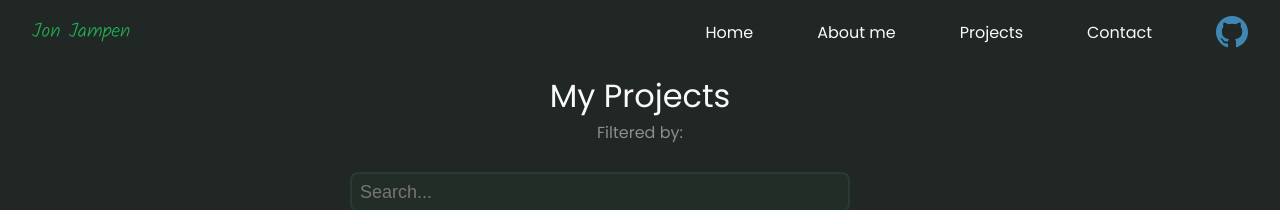
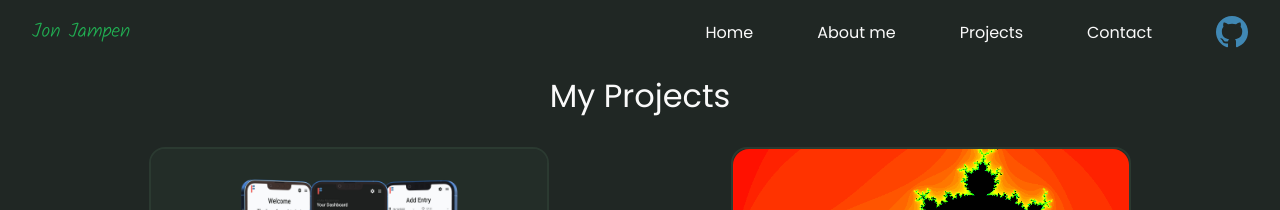
Before and after one commit to jonjampen/portfolio, a SvelteKit app: page /projects in a window 1280 px wide. Shown: the top 210 px of the page. Built offline with nearby package versions, Linux system fonts and the light colour scheme.

Commit message:
Removing filters for now.

```diff
--- a/src/routes/projects/+page.svelte
+++ b/src/routes/projects/+page.svelte
@@ -81,7 +81,7 @@
 <section class="projects-grid">
     <h2>My Projects</h2>
 
-    <h6 style="display: block;">Filtered by: {searchText}</h6>
+    <!--  <h6 style="display: block;">Filtered by: {searchText}</h6>
     <br />
     <div class="filters">
         <input type="text" class="filter" placeholder="Search..." bind:value={searchText} />
@@ -100,7 +100,7 @@
             options={tags}
             placeholder="Select tags"
         />
-    </div>
+    </div> -->
     <br />
 
     <ProjectGrid projects={filteredProjects} />
```
